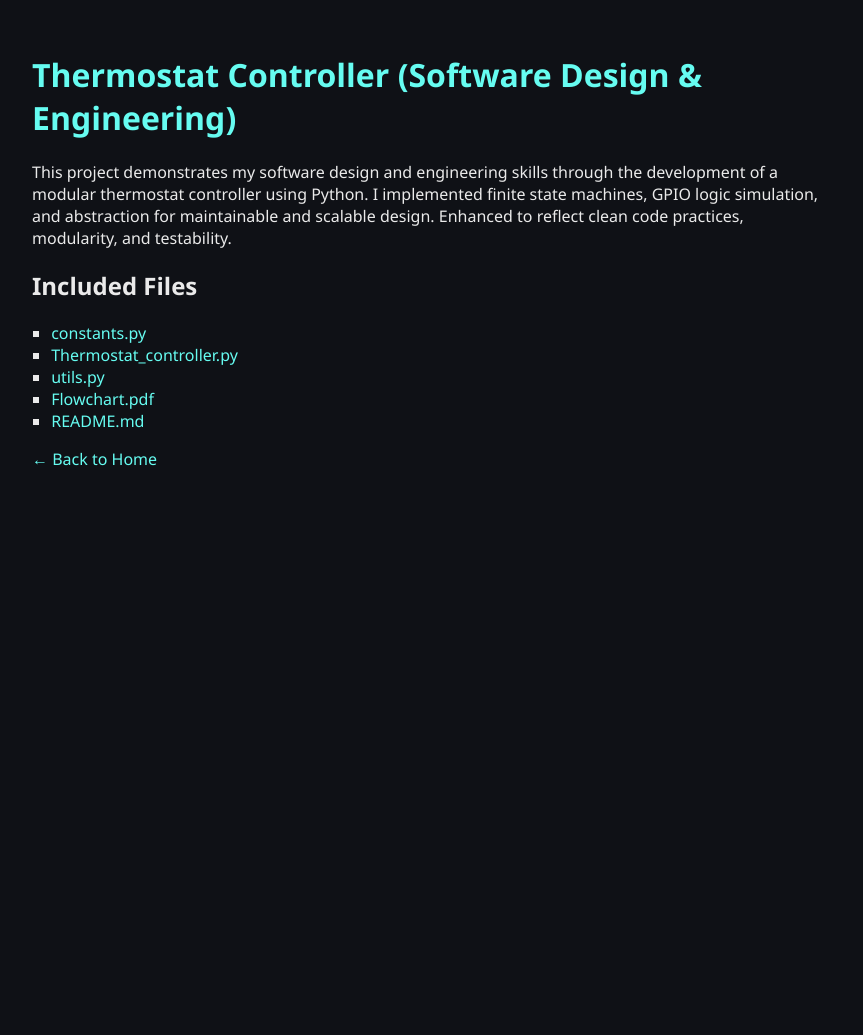
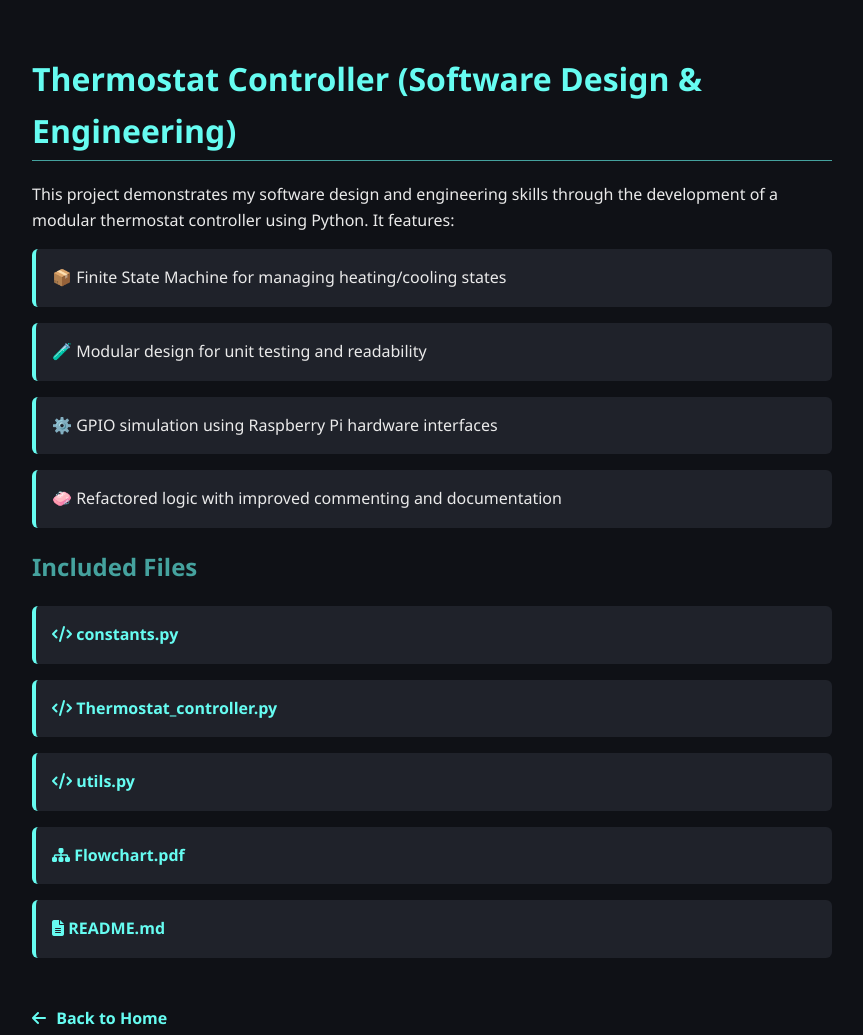
Before and after one commit to Pixelspacecowboy/pixelspacecowboy.github.io, a plain HTML site: page software-design.html in a window 1280 px wide. Shown: the whole page, without its empty margins (208-1071 px from the left). Before the commit the page ends 800 px from the top, so only its background shows below. Drawn offline with Linux system fonts and the light colour scheme.

Commit message:
Update software-design.html

```diff
--- a/software-design.html
+++ b/software-design.html
@@ -4,6 +4,7 @@
   <meta charset="UTF-8">
   <meta name="viewport" content="width=device-width, initial-scale=1.0">
   <title>Thermostat Controller (Software Design & Engineering)</title>
+  <link rel="stylesheet" href="https://cdnjs.cloudflare.com/ajax/libs/font-awesome/6.5.0/css/all.min.css" />
   <style>
     body {
       font-family: 'Segoe UI', sans-serif;
@@ -12,24 +13,80 @@
       max-width: 800px;
       margin: auto;
       padding: 2rem;
+      line-height: 1.6;
     }
-    h1 { color: #66fcf1; }
-    ul { list-style-type: square; padding-left: 1.2rem; }
-    a { color: #66fcf1; text-decoration: none; }
-    a:hover { text-decoration: underline; }
+
+    h1 {
+      color: #66fcf1;
+      border-bottom: 1px solid #45a29e;
+      padding-bottom: 0.25rem;
+    }
+
+    h2 {
+      color: #45a29e;
+    }
+
+    ul {
+      list-style: none;
+      padding-left: 0;
+    }
+
+    li {
+      background: #1f222a;
+      padding: 1rem;
+      margin-bottom: 1rem;
+      border-left: 4px solid #66fcf1;
+      border-radius: 6px;
+      transition: background 0.3s ease;
+    }
+
+    li:hover {
+      background: #2c303a;
+    }
+
+    a {
+      color: #66fcf1;
+      text-decoration: none;
+      font-weight: bold;
+    }
+
+    a:hover {
+      text-decoration: underline;
+    }
+
+    .back-link {
+      margin-top: 2rem;
+      display: inline-block;
+    }
+
+    .back-link i {
+      margin-right: 6px;
+    }
   </style>
 </head>
 <body>
+
   <h1>Thermostat Controller (Software Design & Engineering)</h1>
-  <p>This project demonstrates my software design and engineering skills through the development of a modular thermostat controller using Python. I implemented finite state machines, GPIO logic simulation, and abstraction for maintainable and scalable design. Enhanced to reflect clean code practices, modularity, and testability.</p>
+  <p>
+    This project demonstrates my software design and engineering skills through the development of a modular thermostat controller using Python. It features:
+  </p>
+  <ul>
+    <li>📦 Finite State Machine for managing heating/cooling states</li>
+    <li>🧪 Modular design for unit testing and readability</li>
+    <li>⚙️ GPIO simulation using Raspberry Pi hardware interfaces</li>
+    <li>🧼 Refactored logic with improved commenting and documentation</li>
+  </ul>
+
   <h2>Included Files</h2>
   <ul>
-    <li><a href="assets/constants.py">constants.py</a></li>
-    <li><a href="assets/Thermostat_controller.py">Thermostat_controller.py</a></li>
-    <li><a href="assets/utils.py">utils.py</a></li>
-    <li><a href="assets/Flowchart.pdf">Flowchart.pdf</a></li>
-    <li><a href="assets/README.md">README.md</a></li>
+    <li><a href="assets/constants.py" target="_blank" rel="noopener noreferrer"><i class="fas fa-code"></i> constants.py</a></li>
+    <li><a href="assets/Thermostat_controller.py" target="_blank" rel="noopener noreferrer"><i class="fas fa-code"></i> Thermostat_controller.py</a></li>
+    <li><a href="assets/utils.py" target="_blank" rel="noopener noreferrer"><i class="fas fa-code"></i> utils.py</a></li>
+    <li><a href="assets/Flowchart.pdf" target="_blank" rel="noopener noreferrer"><i class="fas fa-sitemap"></i> Flowchart.pdf</a></li>
+    <li><a href="assets/README.md" target="_blank" rel="noopener noreferrer"><i class="fas fa-file-alt"></i> README.md</a></li>
   </ul>
-  <p><a href="index.html">← Back to Home</a></p>
+
+  <p class="back-link"><a href="index.html"><i class="fas fa-arrow-left"></i> Back to Home</a></p>
+
 </body>
 </html>
```
